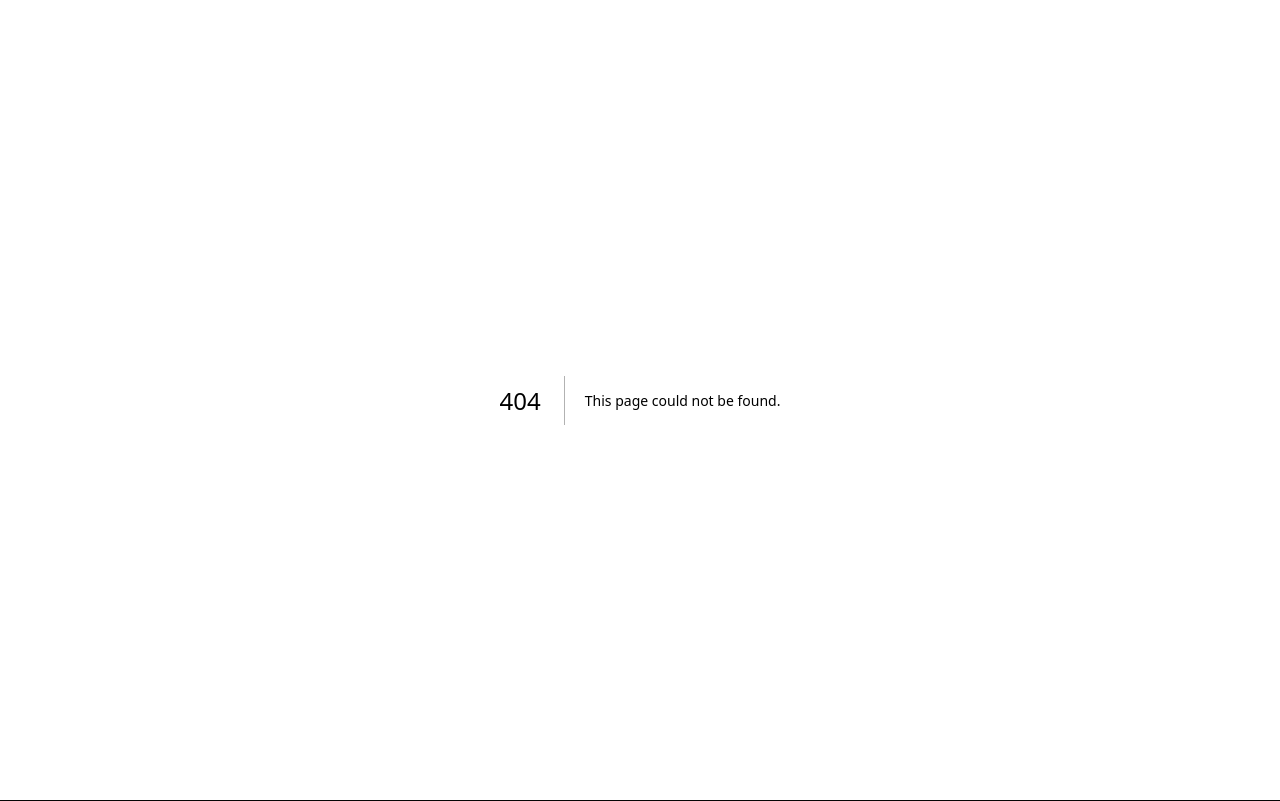
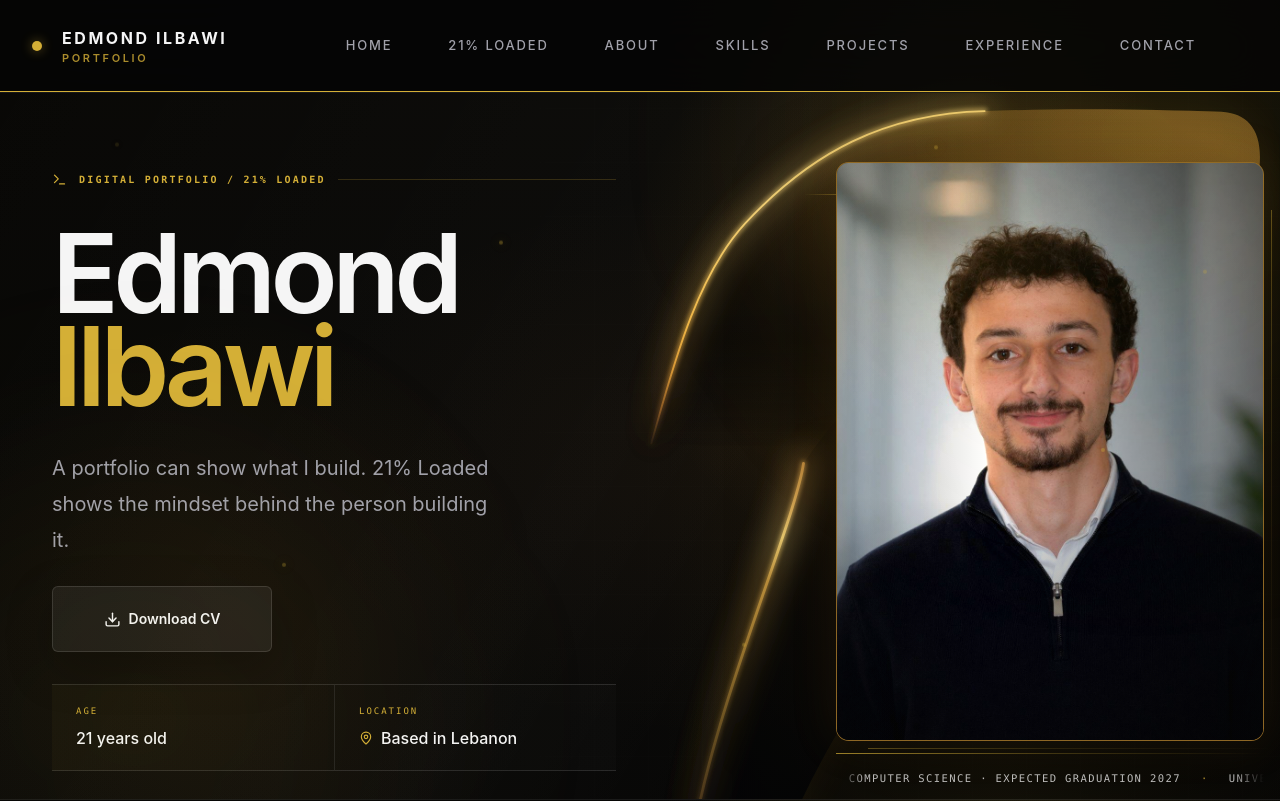
Before and after one commit to edmondilbawi/edmondilbawi, a Next.js app: page /edmondilbawi/ in a window 1280 px wide. Before the commit this address had no page. Shown: the top 801 px of the page. Built offline with nearby package versions, Linux system fonts and the light colour scheme.

Commit message:
Configure GitHub Pages project URL deployment

```diff
--- a/next.config.mjs
+++ b/next.config.mjs
@@ -1,8 +1,15 @@
 /** @type {import('next').NextConfig} */
+const basePath = "/edmondilbawi";
+
 const nextConfig = {
   output: "export",
+  basePath,
+  assetPrefix: `${basePath}/`,
   reactStrictMode: true,
   trailingSlash: true,
+  env: {
+    NEXT_PUBLIC_BASE_PATH: basePath
+  },
   images: {
     unoptimized: true
   },
--- a/src/app/layout.tsx
+++ b/src/app/layout.tsx
@@ -5,7 +5,7 @@ export const metadata: Metadata = {
   title: "Edmond Ilbawi",
   description:
     "Computer science portfolio of Edmond Ilbawi, featuring academic software projects, technical skills, experience, and the 21% Loaded digital journal.",
-  metadataBase: new URL("https://edmondilbawi.com")
+  metadataBase: new URL("https://edmondilbawi.github.io/edmondilbawi/")
 };
 
 export default function RootLayout({
--- a/src/components/Button.tsx
+++ b/src/components/Button.tsx
@@ -2,6 +2,7 @@
 
 import { clsx } from "clsx";
 import type { ButtonHTMLAttributes, ReactNode } from "react";
+import { withSiteBasePath } from "@/utils/sitePath";
 
 type ButtonVariant = "primary" | "secondary" | "ghost";
 
@@ -47,7 +48,7 @@ export function Button({
 
   if (href && !disabled) {
     return (
-      <a className={classes} download={download} href={href}>
+      <a className={classes} download={download} href={withSiteBasePath(href)}>
         {icon ? (
           <span className="relative z-10 inline-flex transition-all duration-200 group-hover:-translate-y-0.5 group-hover:scale-110 group-hover:drop-shadow-[0_0_8px_rgba(212,175,55,0.45)]">
             {icon}
--- a/src/components/Hero.tsx
+++ b/src/components/Hero.tsx
@@ -12,6 +12,7 @@ import Image from "next/image";
 import { Button } from "@/components/Button";
 import { profile } from "@/data/portfolioContent";
 import { useHydratedReducedMotion } from "@/hooks/useHydratedReducedMotion";
+import { withSiteBasePath } from "@/utils/sitePath";
 
 const ambientPoints = [
   { delay: 0, left: "8%", top: "24%" },
@@ -232,7 +233,7 @@ export function Hero() {
                 fill
                 priority
                 sizes="(min-width: 1024px) 42vw, 100vw"
-                src="/images/edmond-hero-photo.jpeg"
+                src={withSiteBasePath("/images/edmond-hero-photo.jpeg")}
               />
               <div className="absolute inset-0 bg-[linear-gradient(90deg,rgba(5,5,5,0.5),transparent_38%,rgba(5,5,5,0.36)),linear-gradient(180deg,transparent_48%,rgba(5,5,5,0.82))]" />
               <div className="absolute inset-0 bg-[radial-gradient(circle_at_22%_12%,rgba(212,175,55,0.2),transparent_30%)]" />
--- a/src/components/concept-v2/V2HeroScene.tsx
+++ b/src/components/concept-v2/V2HeroScene.tsx
@@ -6,6 +6,7 @@ import Image from "next/image";
 import { Button } from "@/components/Button";
 import { useV2Language } from "@/components/concept-v2/V2LanguageProvider";
 import { useHydratedReducedMotion } from "@/hooks/useHydratedReducedMotion";
+import { withSiteBasePath } from "@/utils/sitePath";
 
 const ACADEMIC_SENTENCE =
   "University of Balamand · Computer Science · Expected Graduation 2027";
@@ -455,7 +456,7 @@ export function V2HeroScene({ isReady = true }: V2HeroSceneProps) {
                   fill
                   priority
                   sizes="(min-width: 1024px) 25rem, 80vw"
-                  src="/images/edmond-hero-photo.jpeg"
+                  src={withSiteBasePath("/images/edmond-hero-photo.jpeg")}
                 />
                 <div className="pointer-events-none absolute inset-0 bg-[radial-gradient(ellipse_at_52%_42%,transparent_34%,rgba(5,5,5,0.08)_68%,rgba(5,5,5,0.28)_100%),linear-gradient(90deg,rgba(5,5,5,0.32),transparent_35%,rgba(5,5,5,0.55)),linear-gradient(180deg,transparent_58%,rgba(5,5,5,0.48))]" />
                 <div className="pointer-events-none absolute inset-0 bg-[radial-gradient(circle_at_22%_12%,rgba(218,151,46,0.14),transparent_30%)]" />
--- a/src/components/concept-v2/V2SystemNav.tsx
+++ b/src/components/concept-v2/V2SystemNav.tsx
@@ -3,6 +3,7 @@
 import { motion, useScroll, useSpring } from "framer-motion";
 import { CircleDot } from "lucide-react";
 import { useV2Language } from "@/components/concept-v2/V2LanguageProvider";
+import { withSiteBasePath } from "@/utils/sitePath";
 
 export function V2SystemNav() {
   const { scrollYProgress } = useScroll();
@@ -13,7 +14,7 @@ export function V2SystemNav() {
   });
   const scenes = [
     { label: t.nav.home, href: "#v2-home" },
-    { label: t.nav.loaded, href: "/21-loaded" },
+    { label: t.nav.loaded, href: withSiteBasePath("/21-loaded/") },
     { label: t.nav.about, href: "#v2-about" },
     { label: t.nav.skills, href: "#v2-skills" },
     { label: t.nav.projects, href: "#v2-projects" },
@@ -67,7 +68,7 @@ export function V2SystemNav() {
             <a
               aria-label={t.hero.exploreLoaded}
               className="focus-ring group flex min-h-10 items-center gap-2 rounded-sm border border-gold/40 bg-gold/[0.08] px-3 text-[10px] font-bold uppercase tracking-[0.14em] text-gold transition-all duration-200 hover:bg-gold hover:text-black xl:hidden"
-              href="/21-loaded"
+              href={withSiteBasePath("/21-loaded/")}
             >
               <CircleDot
                 aria-hidden
--- /dev/null
+++ b/src/utils/sitePath.ts
@@ -0,0 +1,14 @@
+const siteBasePath = process.env.NEXT_PUBLIC_BASE_PATH ?? "";
+
+export function withSiteBasePath(path: string) {
+  if (
+    !path.startsWith("/") ||
+    path.startsWith("//") ||
+    path === siteBasePath ||
+    path.startsWith(`${siteBasePath}/`)
+  ) {
+    return path;
+  }
+
+  return `${siteBasePath}${path}`;
+}
```
Also changed, not shown: 2 other files (tests, documents, lock files or other folders).
